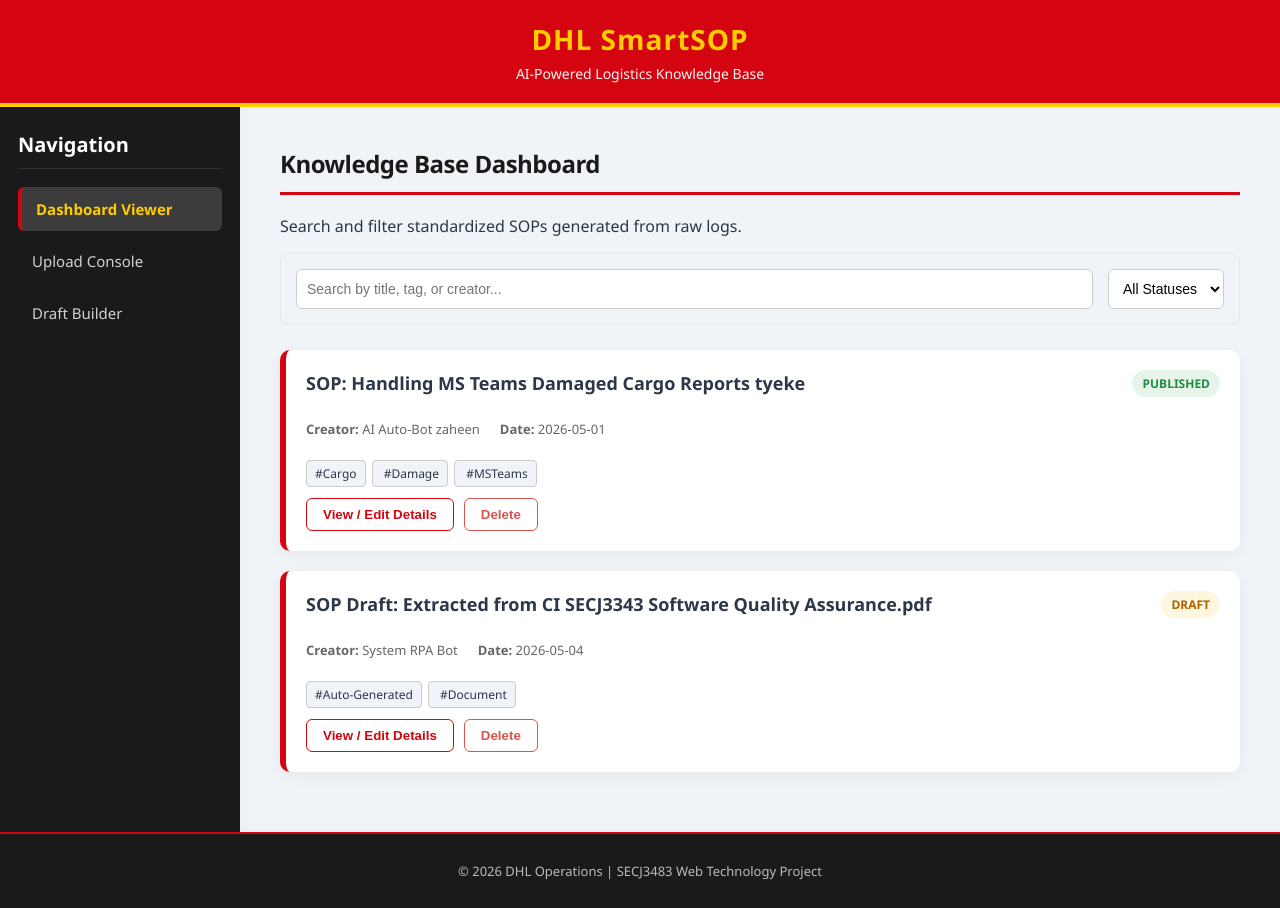
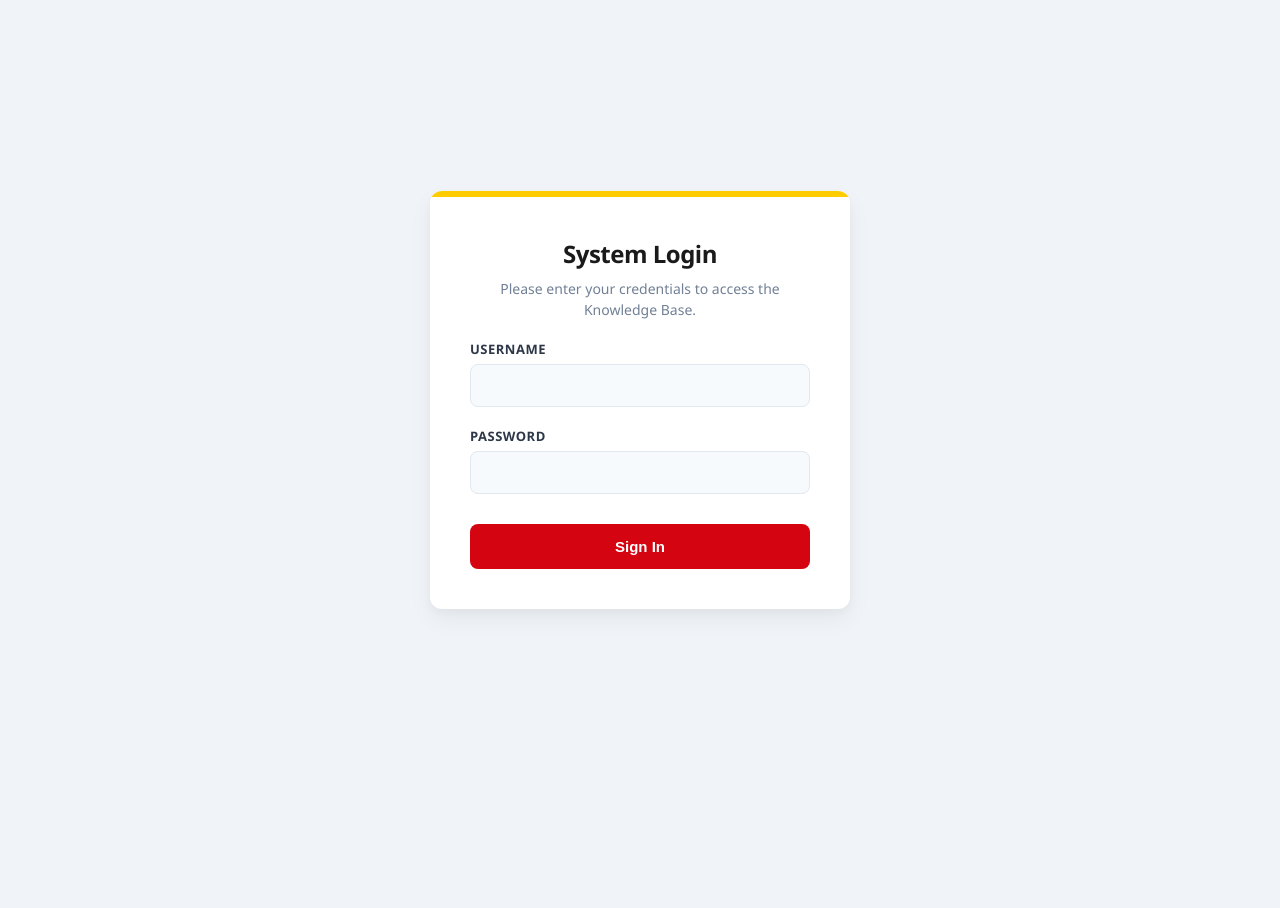
Before and after one commit to shajannatuliman/nexgendhl, a Vue app: page / in a window 1280 px wide. After the commit the page ends 800 px from the top, so only its background shows below. Built offline with nearby package versions, Linux system fonts and the light colour scheme; data requests are answered from the project's data file.

Commit message:
create router

```diff
--- a/db.json
+++ b/db.json
@@ -1,4 +1,18 @@
 {
+  "users": [
+    {
+      "id": "1",
+      "username": "bot_creator",
+      "password": "botpassword123",
+      "role": "bot"
+    },
+    {
+      "id": "2",
+      "username": "admin_reviewer",
+      "password": "admin123",
+      "role": "editor"
+    }
+  ],
   "sops": [
     {
       "id": "1",
--- a/package.json
+++ b/package.json
@@ -10,7 +10,8 @@
   },
   "dependencies": {
     "core-js": "^3.8.3",
-    "vue": "^3.2.13"
+    "vue": "^3.2.13",
+    "vue-router": "^4.6.4"
   },
   "devDependencies": {
     "@babel/core": "^7.12.16",
--- a/src/App.vue
+++ b/src/App.vue
@@ -1,61 +1,53 @@
 <template>
+  <div v-if="$route.name === 'login'" class="login-fullscreen">
+    <router-view></router-view>
+  </div>
+
+  <div v-else>
     <AppHeader />
 
     <div class="layout">
-    <!-- 1. Pass currentTab and LISTEN for change-tab -->
       <AppSidebar
-      :currentTab="activeTab"
-      @change-tab="activeTab = $event"
+        :currentTab="$route.name"
+        @change-tab="$router.push({ name: $event })"
       />
 
       <div class="main-content">
-      <!-- 2. v-if checks the activeTab variable to show the right page -->
-      <ViewerView
-        v-if="activeTab === 'viewer'"
+        <router-view
           :sops="sops"
+          :sopToEdit="selectedSop"
+          @add-sop="addSop"
           @edit-sop="openEditor"
+          @update-sop="saveSop"
           @delete-sop="deleteSop"
-      />
-
-      <UploadConsoleView
-        v-else-if="activeTab === 'upload'"
-        @add-sop="addSop"
-      />
-
-      <DraftBuilderView
-        v-else-if="activeTab === 'draft'"
-        :sopToEdit="selectedSop"
-        @update-sop="saveSop"
-        @go-back="activeTab = 'viewer'"
-      />
+          @go-back="$router.push('/viewer')"
+        ></router-view>
       </div>
     </div>
 
     <AppFooter />
+  </div>
 </template>
 
 <script>
 import AppHeader from './components/AppHeader.vue'
 import AppSidebar from './components/AppSidebar.vue'
 import AppFooter from './components/AppFooter.vue'
-import ViewerView from './views/ViewerView.vue'
-import UploadConsoleView from './views/UploadConsoleView.vue'
-import DraftBuilderView from './views/DraftBuilderView.vue'
 
 export default {
   name: 'App',
   components: {
-    AppHeader, AppSidebar, AppFooter, ViewerView, UploadConsoleView, DraftBuilderView
+    AppHeader,
+    AppSidebar,
+    AppFooter
   },
   data() {
     return {
-      activeTab: 'viewer',
       selectedSop: null,
-      sops: [] // Start completely empty! Data comes from the API now.
+      sops: []
     }
   },
 
-  // 1. READ (GET) - Fetch data from db.json when the app loads
   async mounted() {
     try {
       const response = await fetch('http://localhost:3000/sops');
@@ -66,9 +58,8 @@
   },
 
   methods: {
-    // 2. CREATE (POST) - Send new uploaded data to the database
     async addSop(newSop) {
-      newSop.id = String(newSop.id); // JSON Server v1+ requires IDs to be strings
+      newSop.id = String(newSop.id);
 
       try {
         const response = await fetch('http://localhost:3000/sops', {
@@ -78,8 +69,8 @@
         });
         const savedSop = await response.json();
 
-        this.sops.push(savedSop); // Add it to the UI
-        this.activeTab = 'viewer'; // Switch back to dashboard
+        this.sops.push(savedSop);
+        this.$router.push('/viewer');
       } catch (error) {
         console.error("Error saving new SOP:", error);
       }
@@ -87,10 +78,9 @@
 
     openEditor(sop) {
       this.selectedSop = sop;
-      this.activeTab = 'draft';
+      this.$router.push('/draft-builder');
     },
 
-    // 3. UPDATE (PUT) - Save edits from the Draft Builder to the database
     async saveSop(updatedSop) {
       try {
         const response = await fetch(`http://localhost:3000/sops/${updatedSop.id}`, {
@@ -100,31 +90,26 @@
         });
         const finalSop = await response.json();
 
-        // Find the SOP in the UI array and update it
         const index = this.sops.findIndex(s => s.id === finalSop.id);
         if (index !== -1) {
           this.sops[index] = finalSop;
         }
 
-        this.activeTab = 'viewer';
+        this.$router.push('/viewer');
         this.selectedSop = null;
       } catch (error) {
         console.error("Error updating SOP:", error);
       }
     },
 
-    // 4. DELETE - Remove SOP from the database
     async deleteSop(id) {
-      // Add a quick confirmation popup so users don't delete by accident!
       if (!confirm("Are you sure you want to delete this SOP?")) return;
 
       try {
-        // 1. Tell json-server to delete it from db.json
         await fetch(`http://localhost:3000/sops/${id}`, {
           method: 'DELETE'
         });
 
-        // 2. Remove it from the Vue array so it disappears from the screen instantly
         this.sops = this.sops.filter(sop => sop.id !== id);
       } catch (error) {
         console.error("Error deleting SOP:", error);
@@ -139,10 +124,10 @@
 :root {
   --dhl-red: #D40511;
   --dhl-yellow: #FFCC00;
-  --dark-bg: #1A1A1A; /* Slightly softer than pure black */
-  --bg-light: #F0F4F8; /* A very soft, modern grayish-blue background */
+  --dark-bg: #1A1A1A;
+  --bg-light: #F0F4F8;
   --surface: #FFFFFF;
-  --text-dark: #2D3748; /* Softer text color, easier to read */
+  --text-dark: #2D3748;
   --border-soft: #E2E8F0;
 }
 
@@ -154,6 +139,16 @@
   color: var(--text-dark);
 }
 
+/* NEW: Styles specifically to center the Login screen */
+.login-fullscreen {
+  height: 100vh;
+  width: 100vw;
+  display: flex;
+  align-items: center;
+  justify-content: center;
+  background-color: var(--bg-light);
+}
+
 .layout {
   display: flex;
   min-height: calc(100vh - 150px);
@@ -161,17 +156,17 @@
 
 .main-content {
   flex: 1;
-  padding: 40px; /* Give it more breathing room */
-  background: var(--bg-light); /* Use the soft background instead of white */
+  padding: 40px;
+  background: var(--bg-light);
   box-shadow: inset 4px 0 10px rgba(0,0,0,0.02);
 }
 
 .main-content h2 {
   margin-top: 0;
   padding-bottom: 12px;
-  border-bottom: 3px solid var(--dhl-red); /* Thicker, bolder underline */
+  border-bottom: 3px solid var(--dhl-red);
   color: var(--dark-bg);
   font-weight: 800;
-  letter-spacing: -0.5px; /* Tighter letter spacing looks more modern */
+  letter-spacing: -0.5px;
 }
 </style>
--- a/src/main.js
+++ b/src/main.js
@@ -1,4 +1,5 @@
 import { createApp } from 'vue'
 import App from './App.vue'
+import router from './router'
 
-createApp(App).mount('#app')
+createApp(App).use(router).mount('#app')
--- /dev/null
+++ b/src/router/index.js
@@ -0,0 +1,33 @@
+import { createRouter, createWebHistory } from 'vue-router'
+import LoginView from '../views/LoginView.vue'
+import DraftBuilderView from '../views/DraftBuilderView.vue'
+import UploadConsoleView from '../views/UploadConsoleView.vue'
+import ViewerView from '../views/ViewerView.vue'
+
+const router = createRouter({
+  history: createWebHistory(import.meta.env.BASE_URL),
+  routes: [
+    {
+      path: '/',
+      name: 'login',
+      component: LoginView
+    },
+    {
+      path: '/draft-builder',
+      name: 'draft', // CHANGED from 'draft-builder' to match sidebar
+      component: DraftBuilderView
+    },
+    {
+      path: '/upload-console',
+      name: 'upload', // CHANGED from 'upload-console' to match sidebar
+      component: UploadConsoleView
+    },
+    {
+      path: '/viewer',
+      name: 'viewer',
+      component: ViewerView
+    }
+  ]
+})
+
+export default router
```
Also changed, not shown: 1 other file (tests, documents, lock files or other folders). Lines whose indentation alone changed are shown as unchanged.
